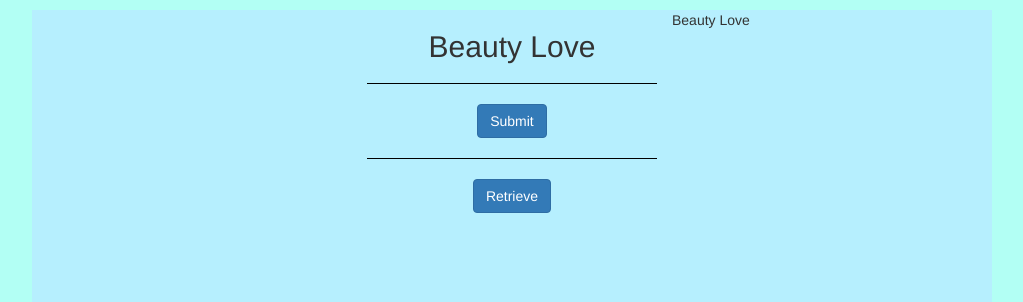
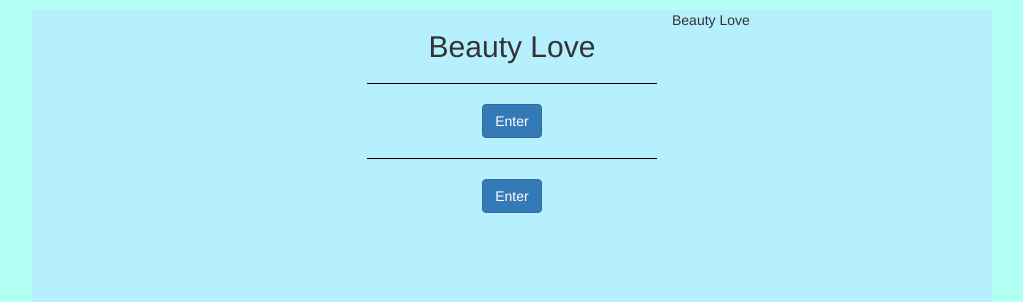
Before and after one commit to KewForest-CS-2018-19/ort-tracking-advanced-cs-18-19, a Flask app: page / in a window 1280 px wide. Shown: the top 302 px of the page, without its empty margins (128-1151 px from the left). Run offline with Flask 2, Linux system fonts and the light colour scheme; some libraries are stand-ins or nearby versions.

Commit message:
Update templates/index.html

```diff
--- a/templates/index.html
+++ b/templates/index.html
@@ -15,7 +15,7 @@
 
     {{ macros.render_field(form1.dbNotes, placeholder='Enter username', type='dbNotes', label_visible=false) }}
 
-    <div align="center"><button type="submit" class="btn btn-primary">Submit</button></p></div>
+    <div align="center"><button type="submit" class="btn btn-primary">Enter</button></p></div>
 
 </form>
 
@@ -27,7 +27,7 @@
 
     {{ macros.render_field(form2.numRetrieve, placeholder='Enter Password', type='numRetrieve', label_visible=false) }}
 
-    <div align="center"><button type="submit" class="btn btn-primary">Retrieve</button></p></div>
+    <div align="center"><button type="submit" class="btn btn-primary">Enter</button></p></div>
 
 </form>
 
```
